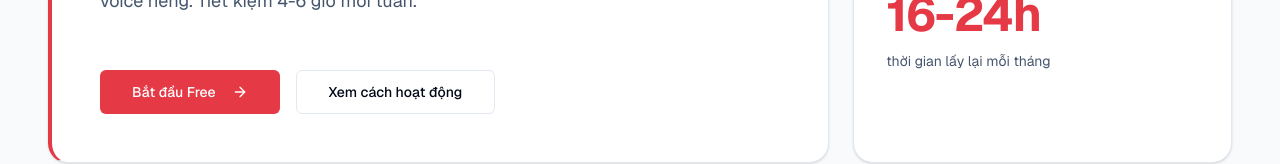
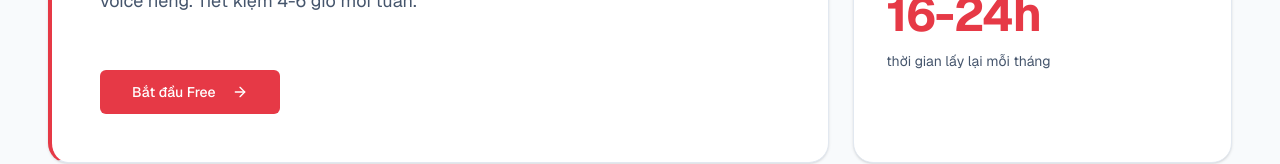
Before and after one commit to vuhuyhai/auto-content-factory, a Next.js app: page / in a window 1280 px wide. Shown: the part 485-649 px from the top of the page. Built offline with nearby package versions, Linux system fonts and the light colour scheme.

Commit message:
fix(week1-day20-a3): bo nut Xem cach hoat dong trong Hero (link section chua ton tai)

```diff
--- a/src/components/landing/hero-section.tsx
+++ b/src/components/landing/hero-section.tsx
@@ -40,9 +40,6 @@ export function HeroSection() {
                   Bắt đầu Free
                   <ArrowRight className="ml-2 h-4 w-4" />
                 </Link>
-              </Button>
-              <Button size="lg" variant="outline" asChild>
-                <Link href="/#how-it-works">Xem cách hoạt động</Link>
               </Button>
             </div>
           </Card>
```
